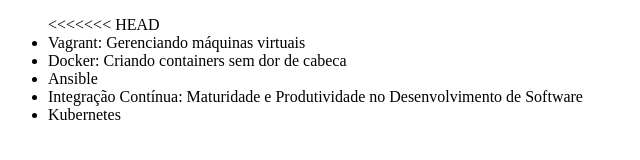
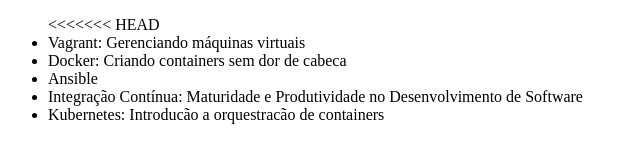
Before and after one commit to joao-zerba/curso_git_alura, a plain HTML site: page index.html in a window 1280 px wide. Shown: the whole page, without its empty margins (0-640 px from the left). Drawn offline with Linux system fonts and the light colour scheme.

Commit message:
Alterando o nome do curso de Kubernetes

```diff
--- a/index.html
+++ b/index.html
@@ -11,7 +11,7 @@
         <li>Docker: Criando containers sem dor de cabeca</li>
         <li>Ansible</li>
         <li>Integração Contínua: Maturidade e Produtividade no Desenvolvimento de Software</li>
-        <li>Kubernetes</li>
+        <li>Kubernetes: Introducão a orquestracão de containers</li>
     </ul>
 </body>
 </html>
```
